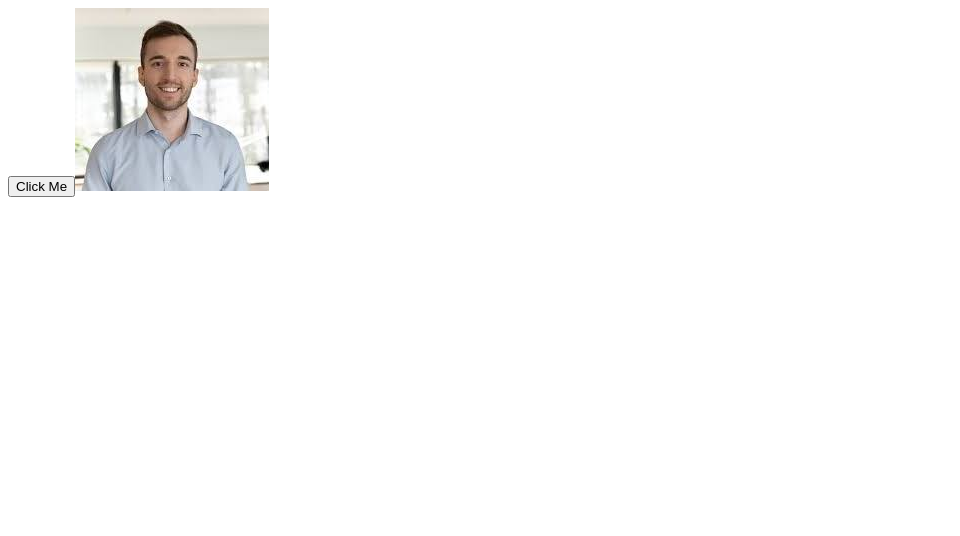
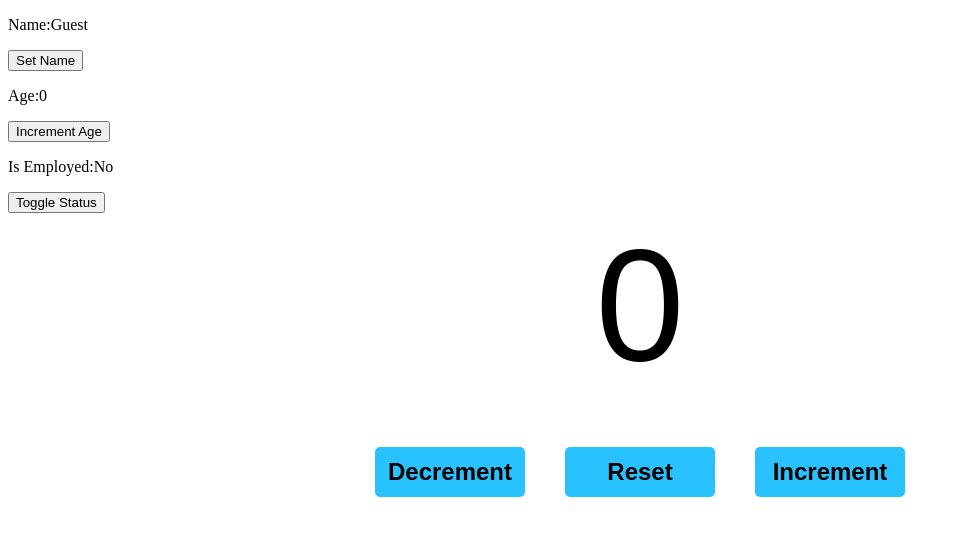
Before and after one commit to lakshminiranjan/react_practice_9, a React (Vite) app in the folder sample_proj/: page / in a window 1280 px wide. Shown: the top 536 px of the page, without its empty margins (0-960 px from the left). Built offline with nearby package versions, Linux system fonts and the light colour scheme.

Commit message:
initial commit

```diff
--- a/sample_proj/src/App.jsx
+++ b/sample_proj/src/App.jsx
@@ -1,15 +1,14 @@
 
-import Button from './components/Button'
-import ProfilePicture from './components/ProfilePicture'
-
+import Counter from './components/Counter'
+import MyComponent from './components/MyComponent'
 
 function App() {
 
 
   return (
     <>
-    <Button/>
-    <ProfilePicture/>
+    <MyComponent/>
+    <Counter/>
     </>
 
   )
--- a/sample_proj/src/components/Button.jsx
+++ /dev/null
@@ -1,23 +0,0 @@
-import React from 'react'
-
-function Button() {
-
-    // let count = 0;
-    // const handleClick = (name) => console.log("Ouch");
-    // if (count < 3 ){
-    //     count++;
-    //     console.log(`${name} you clicked me ${count} times` );
-    // }
-    // else{
-    //     console.log(`${name} stop clicking me` );
-    // }
-
-    // const handleClick2 = (name) => console.log(`${name} stop clicking me`)
-
-    const handleClick = (e) => e.target.textContent = "Ouch! ";
-  return (
-    <button onDoubleClick={(e) => handleClick(e)}>Click Me</button>
-  )
-}
-
-export default Button
--- /dev/null
+++ b/sample_proj/src/components/Counter.jsx
@@ -0,0 +1,31 @@
+import React,{useState} from 'react'
+
+function Counter() {
+
+    const [count, setCount] =useState(0);
+
+    const increment =() => {
+        setCount(count + 1);
+    }
+
+    const decrement =() => {
+        setCount(count - 1);
+    }
+    const reset =() => {
+        setCount(0);
+    }
+
+
+
+
+  return (
+    <div className="counter-container">
+        <p className="count-display">{count}</p>
+        <button className="counter-button" onClick={decrement}>Decrement</button>
+        <button className="counter-button" onClick={reset}>Reset</button>
+        <button className="counter-button" onClick={increment}>Increment</button>
+    </div>
+  )
+}
+
+export default Counter
--- /dev/null
+++ b/sample_proj/src/components/MyComponent.jsx
@@ -0,0 +1,37 @@
+import React,{useState} from 'react'
+
+
+
+//React hook = special function that allow function components to use React feautures without writing class components(React (v16.8))(Use State,USe Effect etc.,)
+
+//useState() = A React hook that allows the creation of stateful variable and a settervfunction to update its value in the virtualDOm[name,setName]
+
+function MyComponent() {
+
+    const [name, setName ] = useState("Guest");
+    const [age, setAge ] = useState(0);
+    const [isEmployed, setIsEmployed] =useState(false);
+    const updateName = () => {
+        setName("Nizy");
+    }
+    const incrementAge =() =>{
+        setAge(age+1);
+    }
+    const toggleEmployedStatus = () => {
+        setIsEmployed(!isEmployed);
+    }
+  return (
+    <div>
+        <p>Name:{name}</p>
+        <button onClick={updateName}>Set Name</button>
+
+        <p>Age:{age}</p>
+        <button onClick={incrementAge}>Increment Age</button>
+
+        <p>Is Employed:{isEmployed ? 'Yes' : 'No'}</p>
+        <button onClick={toggleEmployedStatus}>Toggle Status</button>
+    </div>
+  )
+}
+
+export default MyComponent
--- a/sample_proj/src/components/ProfilePicture.jsx
+++ /dev/null
@@ -1,16 +0,0 @@
-import React from 'react'
-
-
-
-//Click event Handling- AN interaction when a user click on a specific elemrnt.We can respondn to clicks by pasting a callback to the onClick event handler
-
-function ProfilePicture() {
-
-    const imageUrl = './src/assets/profiile.jpeg';
-    const handleClick = (e) => e.target.style.display = 'none';
-  return (
-    <img onClick={(e) => handleClick(e)} src={imageUrl} alt="" />
-  )
-}
-
-export default ProfilePicture
--- a/sample_proj/src/index.css
+++ b/sample_proj/src/index.css
@@ -1,21 +1,25 @@
-.list-category{
-    font-size :2.5em;
+.counter-container{
+    text-align: center;
+    font-family: Arial, Helvetica, sans-serif;
+
+}
+.count-display{
+    font-size:10em;
+    margin-top: 0;
+    margin-bottom: 50px;
+
+}
+.counter-button{
+    width: 150px;
+    height: 50px;
+    font-size: 1.5em;
     font-weight: bold;
-    color: hsl(0, 0%, 20%);
-    margin-bottom:10px;
-    text-align: center;
-    border:3px solid ;
+    margin: 0px 20px;
+    background-color: hsl(197, 100%, 58%);
+    border:none;
     border-radius: 5px;
-    background-color:hsl(185, 100%, 50%);
-}
-.list-items li{
-    font-size: 2em;
-    list-style: none;
-    color:hsl(0, 0%, 25%);
-    text-align: center;
-    margin: 0;
-}
-.list-items li:hover{
-    color:hsl(0,0%,45%);
     cursor: pointer;
 }
+.counter-button:hover{
+    background-color:hsl(197, 100%, 48%)
+}
```
